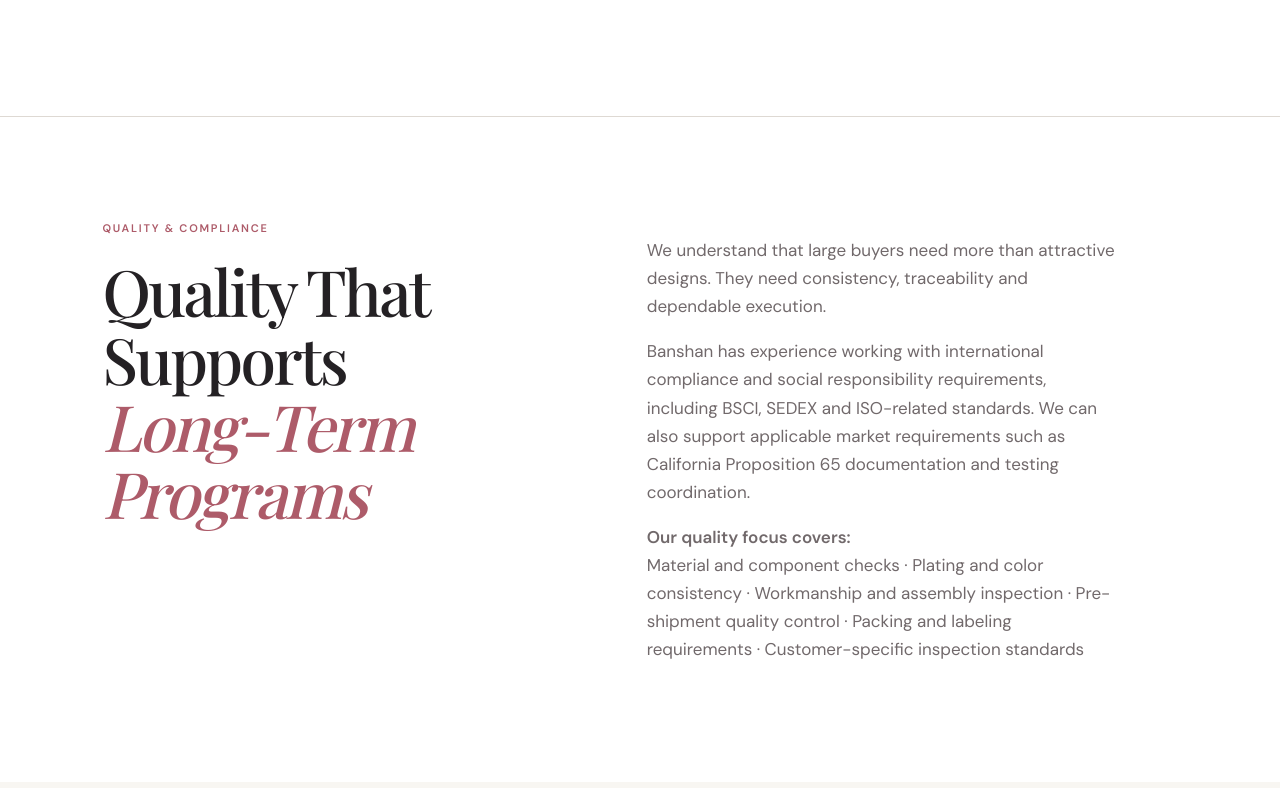
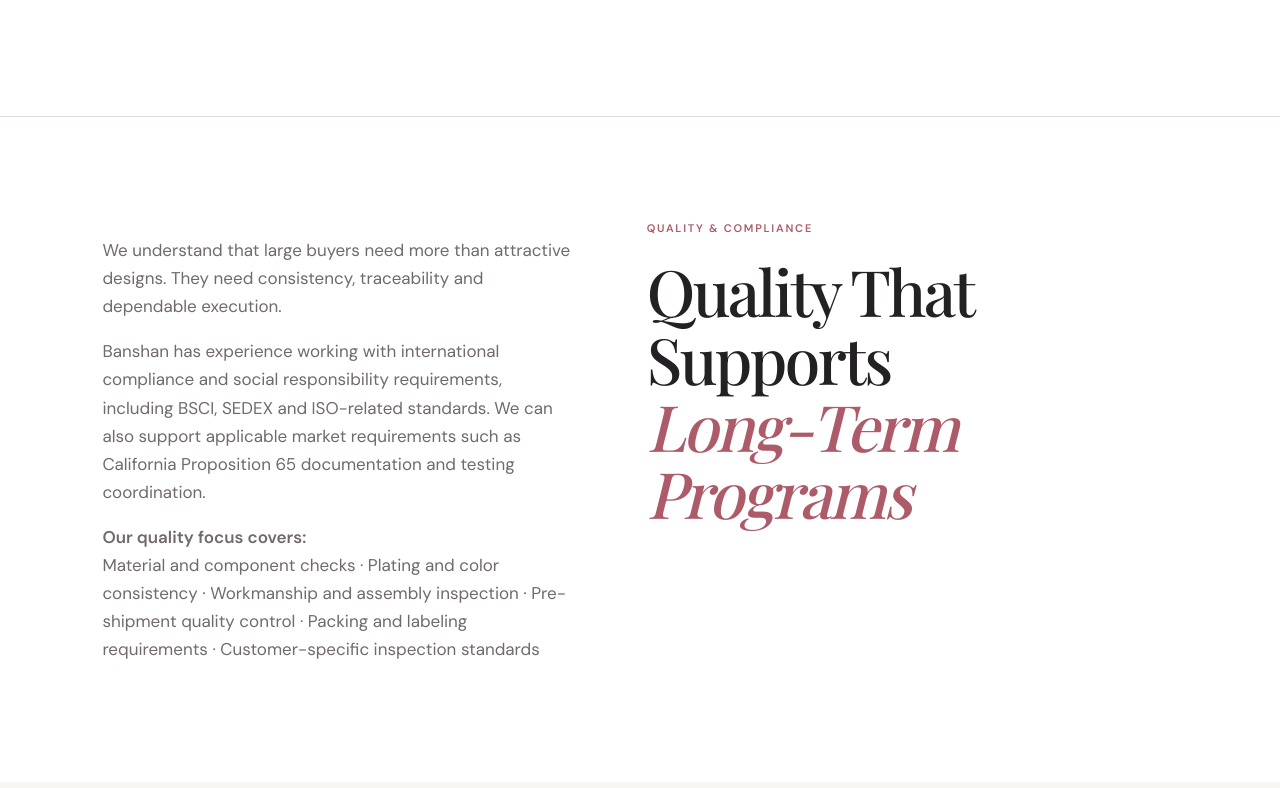
Before and after one commit to rksohan0-commits/banshan, a website: page index.html in a window 1280 px wide. Shown: the part 5552-6340 px from the top of the page. Drawn offline with nearby package versions, Linux system fonts and the light colour scheme; a web font is replaced by a local one.

Commit message:
Swap quality section column content

```diff
--- a/index.html
+++ b/index.html
@@ -63,7 +63,7 @@
 
     <section class="intro section-grid"><div><p class="eyebrow">Manufacturing Section</p><h2>From Reference<br><em>to Final Shipment</em></h2></div><div class="intro-body"><p>Our integrated workflow gives customers one accountable partner throughout the order process.</p><p><strong>01 — Product Development</strong><br>Trend references, customer samples and design directions are translated into workable product concepts.</p><p><strong>02 — Sampling & Refinement</strong><br>Our sampling team develops prototypes quickly and adjusts details according to target price, finish and market requirements.</p><p><strong>03 — Production & Quality Control</strong><br>Production is coordinated in-house with inspection procedures covering workmanship, plating, assembly and packing.</p><p><strong>04 — Packing & Export Support</strong><br>Finished orders are prepared for international shipment according to customer specifications and export requirements.</p></div></section>
 
-    <section class="intro section-grid quality-section"><div><p class="eyebrow">Quality & Compliance</p><h2>Quality That Supports<br><em>Long-Term Programs</em></h2></div><div class="intro-body"><p>We understand that large buyers need more than attractive designs. They need consistency, traceability and dependable execution.</p><p>Banshan has experience working with international compliance and social responsibility requirements, including BSCI, SEDEX and ISO-related standards. We can also support applicable market requirements such as California Proposition 65 documentation and testing coordination.</p><p><strong>Our quality focus covers:</strong><br>Material and component checks · Plating and color consistency · Workmanship and assembly inspection · Pre-shipment quality control · Packing and labeling requirements · Customer-specific inspection standards</p></div></section>
+    <section class="intro section-grid quality-section"><div class="intro-body"><p>We understand that large buyers need more than attractive designs. They need consistency, traceability and dependable execution.</p><p>Banshan has experience working with international compliance and social responsibility requirements, including BSCI, SEDEX and ISO-related standards. We can also support applicable market requirements such as California Proposition 65 documentation and testing coordination.</p><p><strong>Our quality focus covers:</strong><br>Material and component checks · Plating and color consistency · Workmanship and assembly inspection · Pre-shipment quality control · Packing and labeling requirements · Customer-specific inspection standards</p></div><div><p class="eyebrow">Quality & Compliance</p><h2>Quality That Supports<br><em>Long-Term Programs</em></h2></div></section>
 
     <section class="client-section" aria-label="Selected retail partners"><div class="client-heading"><p class="eyebrow">Trusted by retail programs</p><p>Built for buyers who value consistency, speed and commercially viable pricing.</p></div><div class="client-band"><div class="client-marquee"><div class="client-track"><div class="client-set"><img src="assets/clients/bebe.jpg" alt="" /><img src="assets/clients/forever 21.jpg" alt="" /><img src="assets/clients/ross.jpg" alt="" /><img src="assets/clients/gloria jeans.jpg" alt="" /><img src="assets/clients/charming charlie.jpg" alt="" /><img src="assets/clients/payless.jpg" alt="" /></div><div class="client-set" aria-hidden="true"><img src="assets/clients/wet seal.jpg" alt="" /><img src="assets/clients/guess.jpg" alt="" /><img src="assets/clients/new look.jpg" alt="" /><img src="assets/clients/macy.jpg" alt="" /><img src="assets/clients/gap.jpg" alt="" /><img src="assets/clients/kmart.jpg" alt="" /></div><div class="client-set" aria-hidden="true"><img src="assets/clients/bebe.jpg" alt="" /><img src="assets/clients/forever 21.jpg" alt="" /><img src="assets/clients/ross.jpg" alt="" /><img src="assets/clients/gloria jeans.jpg" alt="" /><img src="assets/clients/charming charlie.jpg" alt="" /><img src="assets/clients/payless.jpg" alt="" /></div></div></div></div></section>
 
```
